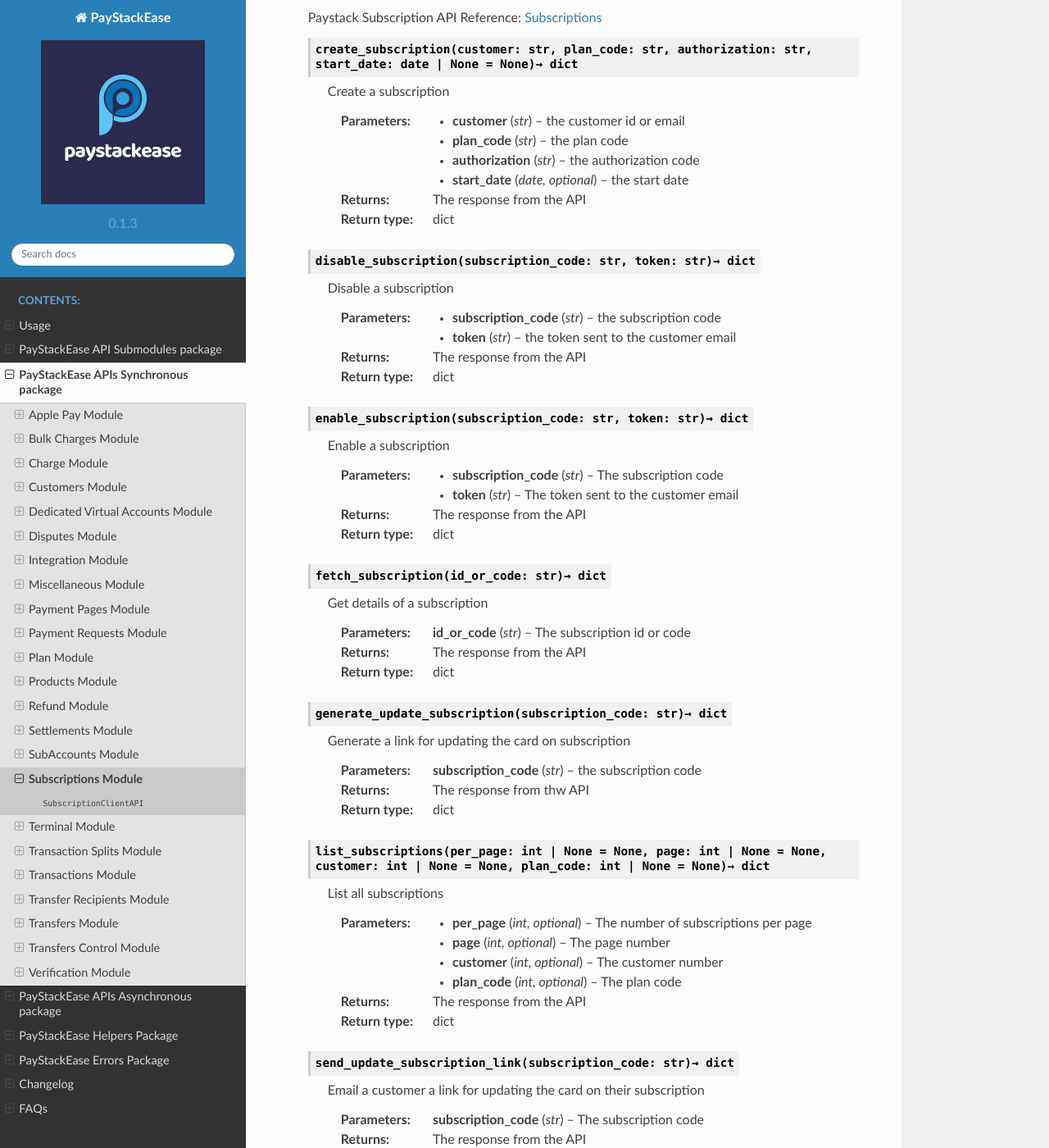
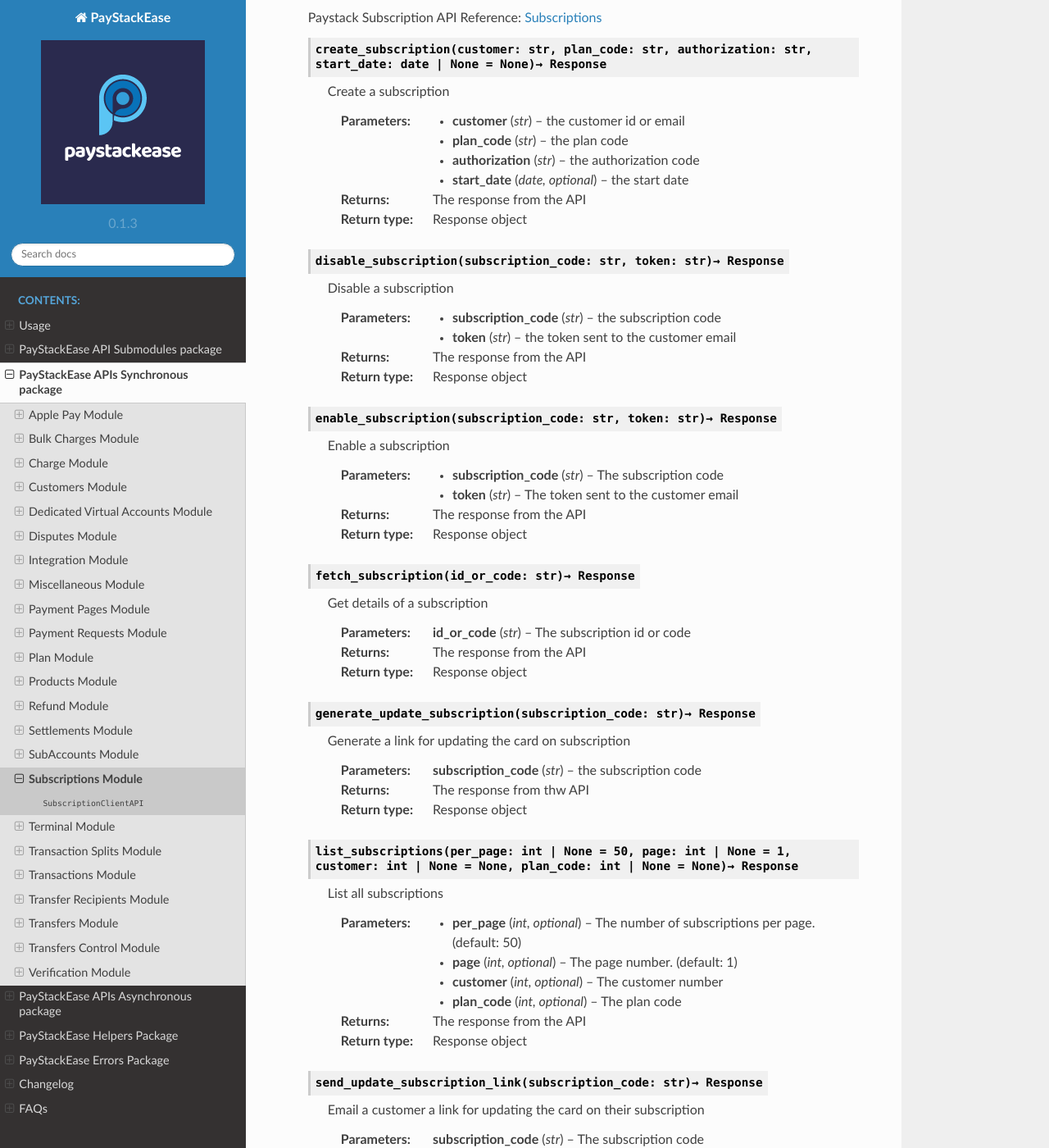
Before and after one commit to cla-bit/PayStackEase, a Sphinx documentation site: the page built from docs/source/subscriptions.rst, in a window 1280 px wide and 1400 px high, scrolled down 323 px. Shown: the whole window at 82% size. Built offline with Sphinx 7.4.7 and the Read the Docs theme 2.0.0, drawn with Linux system fonts in a browser that asks for light colours.

Commit message:
updated documentation for subscriptions: async and sync

```diff
--- a/docs/source/subscriptions.rst
+++ b/docs/source/subscriptions.rst
@@ -7,7 +7,7 @@
 
 Wrapper for Paystack Subscriptions API. The Subscriptions API allows you to create and manage recurring payment on your integration.
 
-------------------------------------------------------------
+----------
 
 .. py:class:: SubscriptionClientAPI(secret_key: str = None)
 
@@ -15,7 +15,7 @@
 
     Paystack Subscription API Reference: `Subscriptions`_
 
-    .. py:method:: create_subscription(customer: str, plan_code: str, authorization: str, start_date: date | None = None)→ dict
+    .. py:method:: create_subscription(customer: str, plan_code: str, authorization: str, start_date: date | None = None)→ Response
 
         Create a subscription
 
@@ -29,9 +29,9 @@
         :type start_date: date, optional
 
         :return: The response from the API
-        :rtype: dict
+        :rtype: Response object
 
-    .. py:method:: disable_subscription(subscription_code: str, token: str)→ dict
+    .. py:method:: disable_subscription(subscription_code: str, token: str)→ Response
 
         Disable a subscription
 
@@ -41,9 +41,9 @@
         :type token: str
 
         :return: The response from the API
-        :rtype: dict
+        :rtype: Response object
 
-    .. py:method:: enable_subscription(subscription_code: str, token: str)→ dict
+    .. py:method:: enable_subscription(subscription_code: str, token: str)→ Response
 
         Enable a subscription
 
@@ -53,9 +53,9 @@
         :type token: str
 
         :return: The response from the API
-        :rtype: dict
+        :rtype: Response object
 
-    .. py:method:: fetch_subscription(id_or_code: str)→ dict
+    .. py:method:: fetch_subscription(id_or_code: str)→ Response
 
         Get details of a subscription
 
@@ -63,9 +63,9 @@
         :type id_or_code: str
 
         :return: The response from the API
-        :rtype: dict
+        :rtype: Response object
 
-    .. py:method:: generate_update_subscription(subscription_code: str)→ dict
+    .. py:method:: generate_update_subscription(subscription_code: str)→ Response
 
         Generate a link for updating the card on subscription
 
@@ -73,15 +73,15 @@
         :type subscription_code: str
 
         :return: The response from thw API
-        :rtype: dict
+        :rtype: Response object
 
-    .. py:method:: list_subscriptions(per_page: int | None = None, page: int | None = None, customer: int | None = None, plan_code: int | None = None)→ dict
+    .. py:method:: list_subscriptions(per_page: int | None = 50, page: int | None = 1, customer: int | None = None, plan_code: int | None = None)→ Response
 
         List all subscriptions
 
-        :param per_page: The number of subscriptions per page
+        :param per_page: The number of subscriptions per page. (default: 50)
         :type per_page: int, optional
-        :param page: The page number
+        :param page: The page number. (default: 1)
         :type page: int, optional
         :param customer: The customer number
         :type customer: int, optional
@@ -89,9 +89,9 @@
         :type plan_code: int, optional
 
         :return: The response from the API
-        :rtype: dict
+        :rtype: Response object
 
-    .. py:method:: send_update_subscription_link(subscription_code: str)→ dict
+    .. py:method:: send_update_subscription_link(subscription_code: str)→ Response
 
         Email a customer a link for updating the card on their subscription
 
@@ -99,7 +99,7 @@
         :type subscription_code: str
 
         :return: The response from the API
-        :rtype: dict
+        :rtype: Response object
 
 
 .. _Subscriptions: https://paystack.com/docs/api/subscription/
```
Also changed, not shown: docs/source/asubscriptions.rst (+17 -17 lines).
